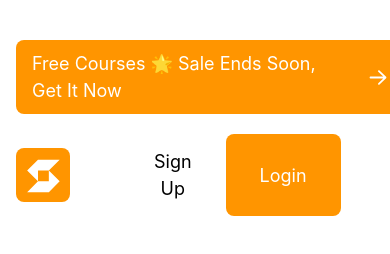
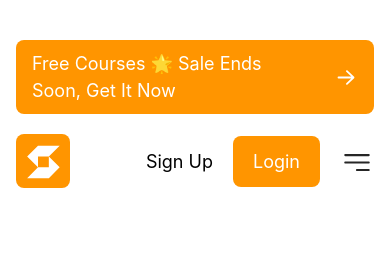
Before and after one commit to Golova1n/skillbridge, a website built with webpack: page public/index.html in a window 390 px wide. Built offline with nearby package versions, Linux system fonts and the light colour scheme; files whose address does not match are found by name.

Commit message:
Фикс высоты навигации

```diff
--- a/public/index.html
+++ b/public/index.html
@@ -34,7 +34,7 @@
         <div class="registration">
           <button class="button primary" type="button">Sign Up</button>
           <button class="button secondary" type="button">Login</button>
-          <button class="button menu"><img src="/static/img/menu.svg" alt="menu"></button>
+          <button class="menu"><img src="/static/img/menu.svg" alt="menu"></button>
         </div>
 
       </nav>
--- a/src/app/index.scss
+++ b/src/app/index.scss
@@ -10,7 +10,6 @@
 *::after {
   box-sizing: border-box;
 }
-
 /* Убираем внутренние отступы */
 ul[class],
 ol[class] {
@@ -52,7 +51,6 @@ ol[class] {
 
 /* Упрощаем работу с изображениями */
 img {
-  max-width: 100%;
   display: block;
 }
 
@@ -139,12 +137,22 @@ a {
 
 .registration{
   display: flex;
+  align-items: center;
 }
+.button{
+  border: none;
+  background: transparent;
+  outline: none;
+  cursor: pointer;
+  font-weight: 400;
+  font-size: 18px;
+  border-radius: 8px;
+  padding: 14px 34px;
 
+}
 @media screen and (max-width:767px) {
   .banner{
     padding: 10px 16px;
-    width: 100%;
     margin: 40px 16px 0 16px;
   }
   .navlist{
@@ -163,9 +171,13 @@ a {
   }
 
   .menu{
+    border: none;
+    margin-left: 20px;
+    background: transparent;
     width: 34px;
     height: 34px;
-    display: block;
+    display: flex;
+    justify-content: center;
 
   }
 
@@ -176,17 +188,7 @@ a {
   display: block;
 }
 
-.button{
-  border: none;
-  background: transparent;
-  outline: none;
-  cursor: pointer;
-  font-weight: 400;
-  font-size: 18px;
-  border-radius: 8px;
-  padding: 14px 34px;
 
-}
 .secondary{
   background-color: #FF9500;
   color:#FFF;
```
